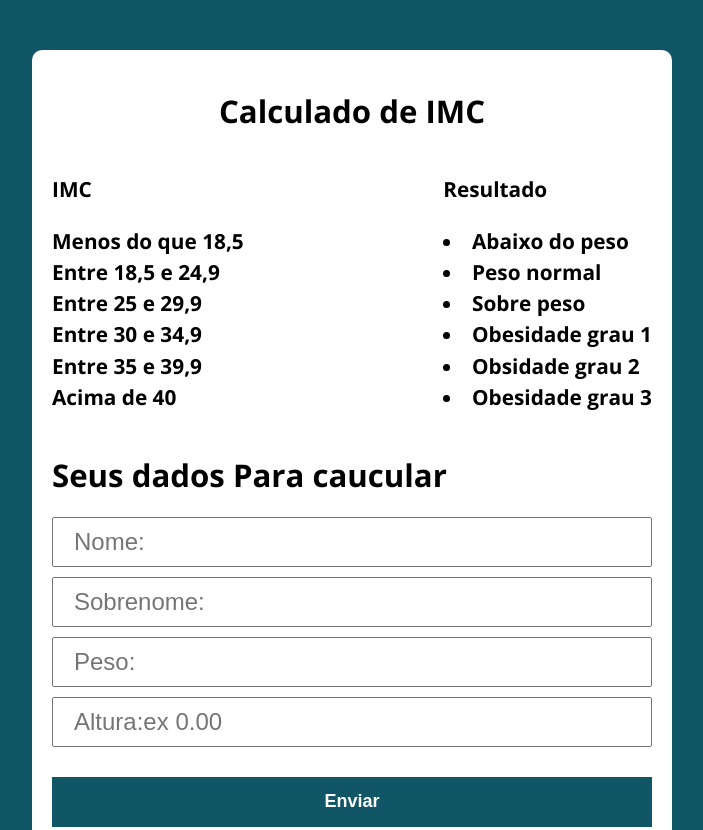
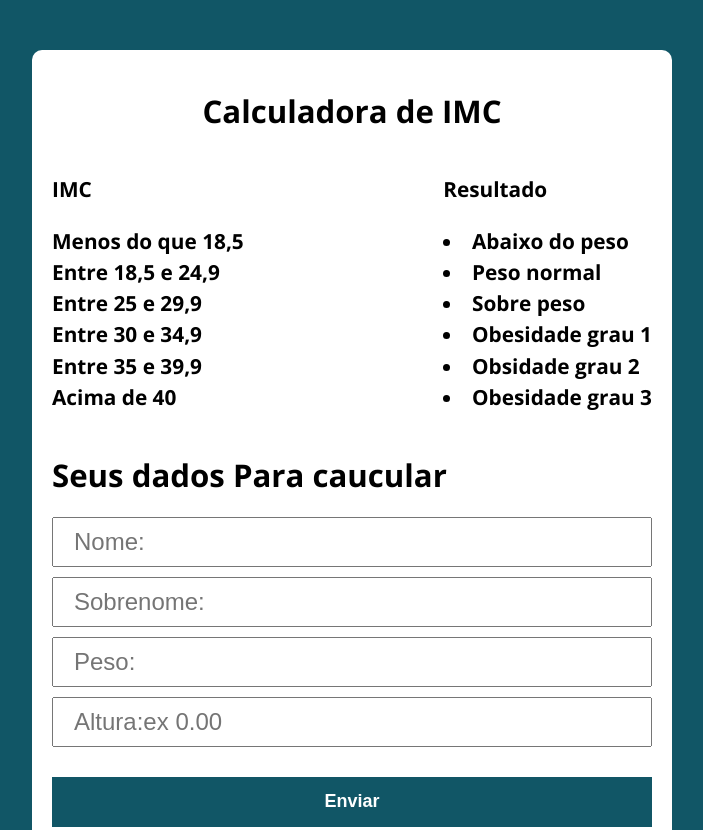
Before and after one commit to joseneisantana/Nova_calculadora_IMC, a plain HTML site: page index.html in a window 1280 px wide. Shown: the top 830 px of the page, without its empty margins (288-991 px from the left). Drawn offline with nearby package versions, Linux system fonts and the light colour scheme.

Commit message:
Update index.html

```diff
--- a/index.html
+++ b/index.html
@@ -12,7 +12,7 @@
 <body>
 
   <section class="container">
-    <h1>Calculado de IMC</h1>
+    <h1>Calculadora de IMC</h1>
 
     <div class="central">
      <div class="imc">
```
